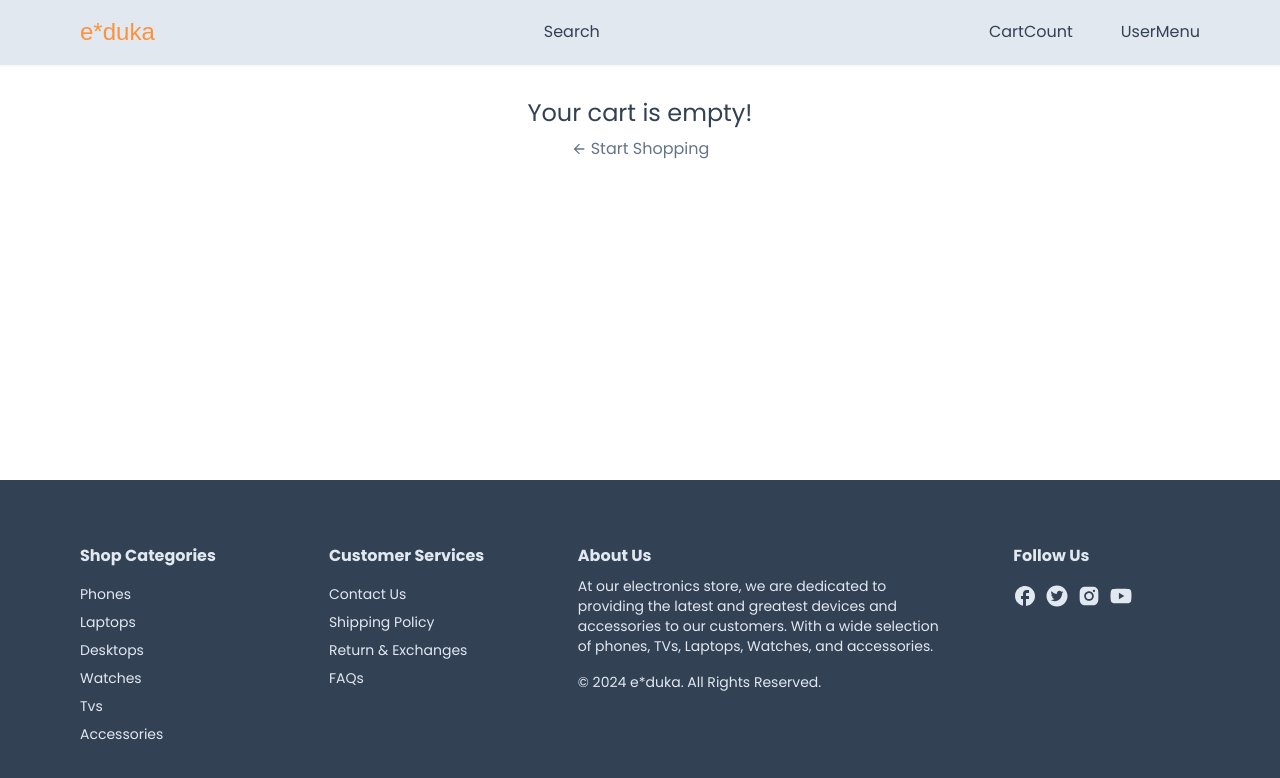
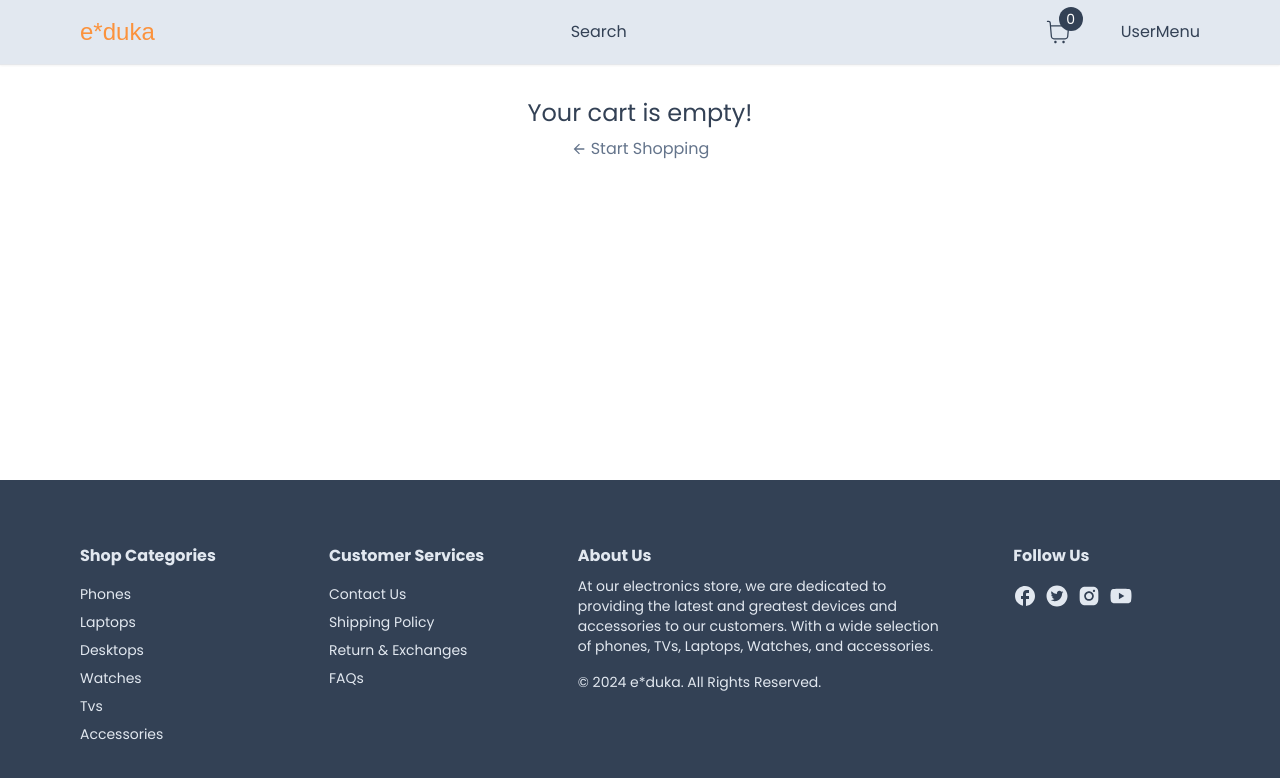
Before and after one commit to 1023LLC/e-duka, a Next.js app: page /cart in a window 1280 px wide. Shown: the top 778 px of the page. Built offline with nearby package versions, Linux system fonts and the light colour scheme; a web font is replaced by a local one.

Commit message:
Display Total Cart Quantity

```diff
--- a/app/cart/CartClient.tsx
+++ b/app/cart/CartClient.tsx
@@ -6,9 +6,10 @@
 import Heading from "../components/Heading";
 import Button from "../components/Button";
 import ItemContent from "./ItemContent";
+import { formatPrice } from "@/utils/formatPrice";
 
 const CartClient = () => {
-    const {cartProducts, handleClearCart} = useCart()
+    const {cartProducts, handleClearCart, cartTotalAmount} = useCart()
     if(!cartProducts || cartProducts.length === 0){
         return(
             <div className="flex flex-col items-center">
@@ -45,7 +46,7 @@
             <div className="text-sm flex flex-col gap-1 items-start">
                 <div className="flex justify-between w-full text-base font-semibold">
                     <span>Subtotal</span>
-                    <span>KES 1,000</span>
+                    <span>{formatPrice(cartTotalAmount)}</span>
                 </div>
                 <p className="text-slate-500 mb-2">Taxes and shipping calculated at checkout</p>
 
--- /dev/null
+++ b/app/components/nav/CartCount.tsx
@@ -0,0 +1,22 @@
+'use client';
+
+import { useCart } from '@/hooks/useCart';
+import { useRouter } from 'next/navigation'
+import { CiShoppingCart } from 'react-icons/ci';
+const CartCount = () => {
+    const { cartTotalQty } = useCart()
+    const router = useRouter()
+
+  return (
+    <div className='relative cursor-pointer' onClick={() => router.push('/cart')}>
+        <div className='text-3xl'>
+            <CiShoppingCart />
+        </div>
+        <span className='absolute top-[-10px] right-[-10px] bg-slate-700 text-white h-6 w-6 rounded-full flex items-center justify-center text-sm'>
+            {cartTotalQty}
+        </span>
+    </div>
+  )
+}
+
+export default CartCount;
--- a/app/components/nav/NavBar.tsx
+++ b/app/components/nav/NavBar.tsx
@@ -2,6 +2,7 @@
 import Container from '../Container';
 import Link from 'next/link';
 import { Redressed } from 'next/font/google';
+import CartCount from './CartCount';
 
 const redressed = Redressed({subsets: ['latin'], weight: ['400']})
 
@@ -14,7 +15,7 @@
                     <Link href="/" className={`${redressed.className} font-bold text-2xl text-orange-400`}>e*duka</Link>
                     <div className='hidden md:block'>Search</div>
                     <div className='flex items-center gap-8 md:gap-12'>
-                        <div>CartCount</div>
+                        <CartCount />
                         <div>UserMenu</div>
                     </div>
                 </div>
--- a/hooks/useCart.tsx
+++ b/hooks/useCart.tsx
@@ -10,6 +10,7 @@
 
 type CartContextType = {
   cartTotalQty: number;
+  cartTotalAmount: number;
   cartProducts: CartProductType[] | null;
   handleAddProductToCart: (product: CartProductType) => void;
   handleRemoveProductFromCart: (product: CartProductType) => void;
@@ -165,6 +166,7 @@
 
   const value = {
     cartTotalQty,
+    cartTotalAmount,
     cartProducts,
     handleAddProductToCart,
     handleRemoveProductFromCart,
```
